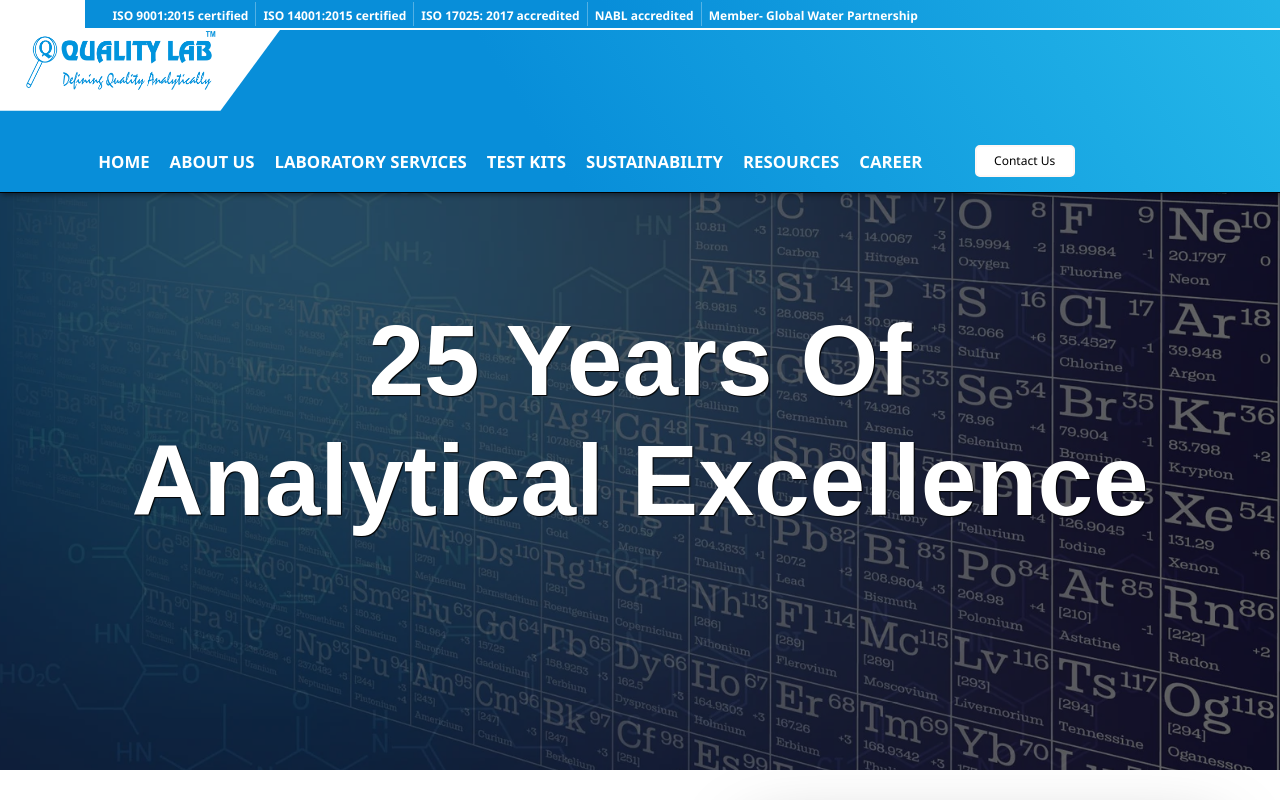
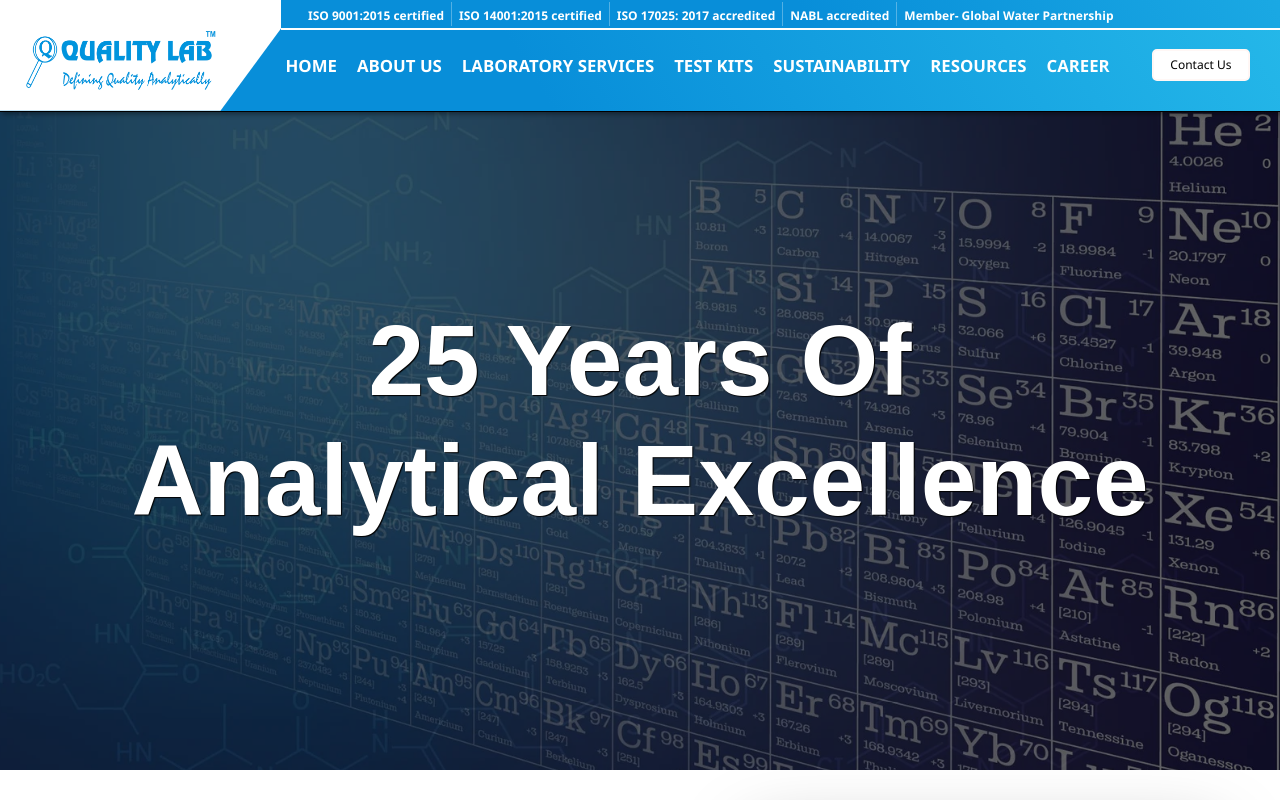
Before and after one commit to rkhetarpal/my-app, a React (Vite) app: page / in a window 1280 px wide. Shown: the top 800 px of the page. Built offline with nearby package versions, Linux system fonts and the light colour scheme; a web font is replaced by a local one.

Commit message:
Update style.scss

```diff
--- a/src/Components/Assets/Sass/style.scss
+++ b/src/Components/Assets/Sass/style.scss
@@ -287,7 +287,7 @@ label {
     display: flex;
     justify-content: flex-start;
     align-items: center;
-    width: 90%;
+    width: 75%;
 }
 
 .main-menu ul {
```
